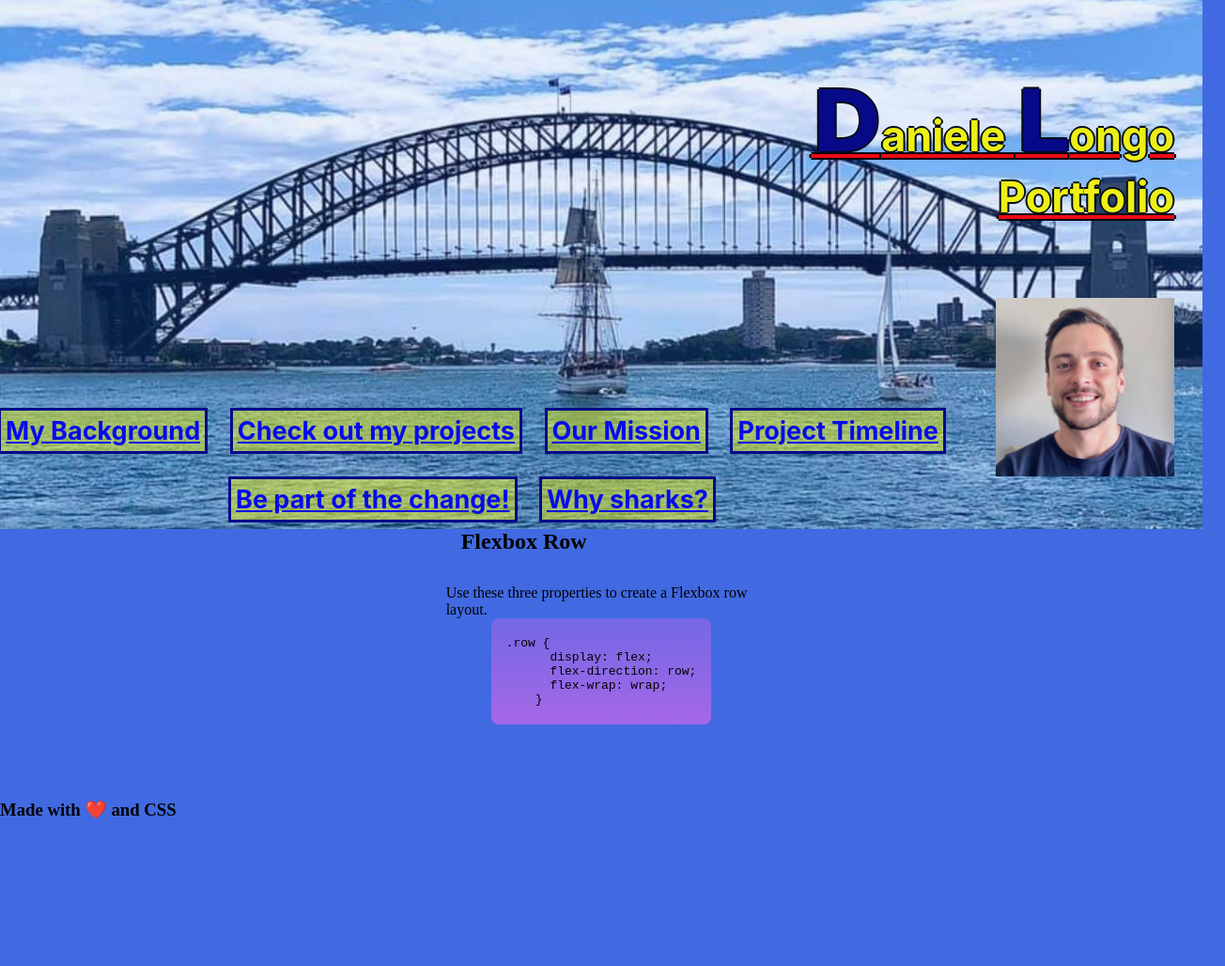
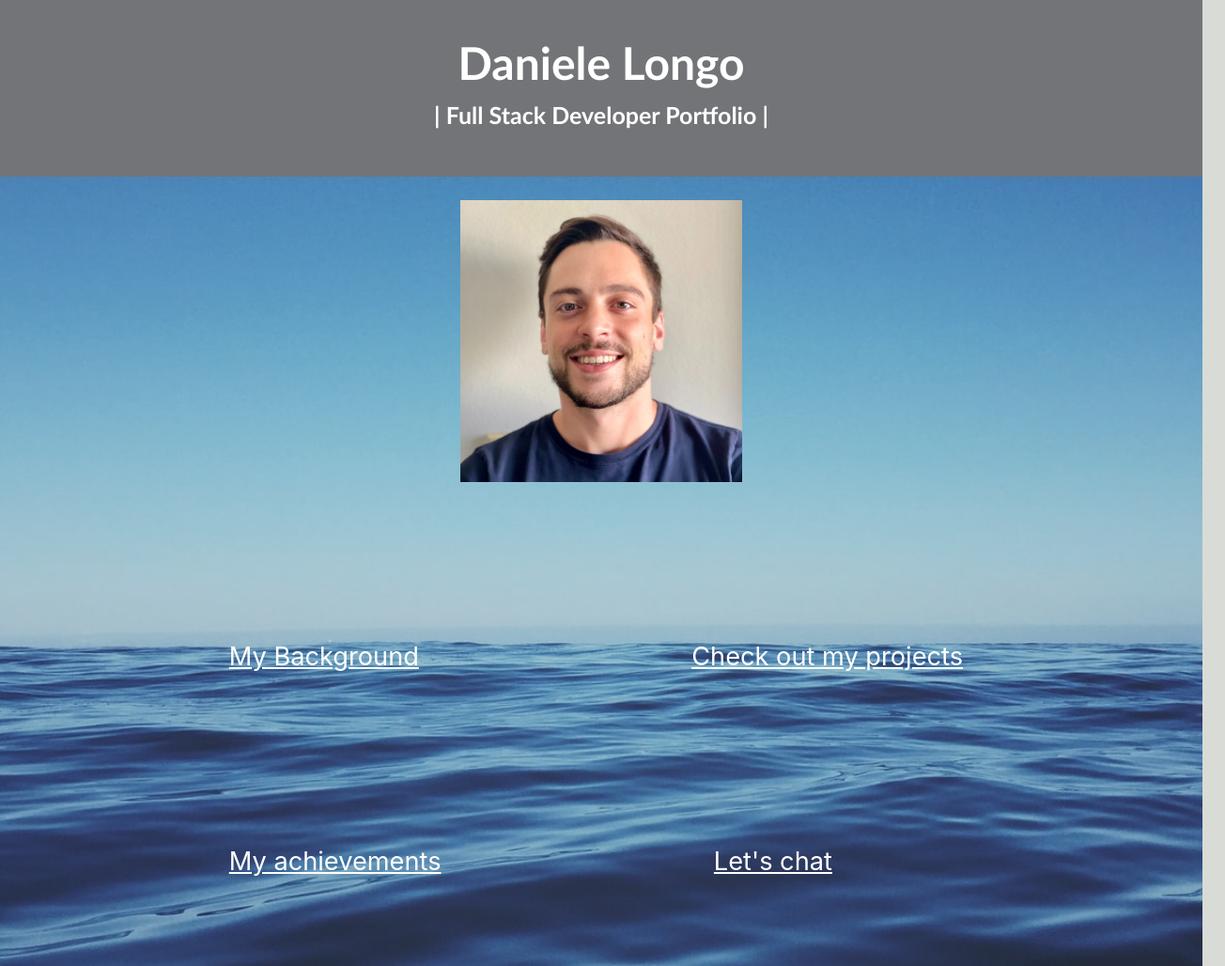
Before and after one commit to LochnessFPV/Dan-Portfolio, a plain HTML site: page index.html in a window 1280 px wide. Shown: the top 1028 px of the page at 94% size, 1304 px wide, since content can reach past the window. Before the commit the page ends 873 px from the top, so only its background shows below. Drawn offline with Linux system fonts and the light colour scheme; a web font is replaced by a local one.

Commit message:
Changed header, included profile pic, added links to nav bar

```diff
--- a/assets/CSS/style.css
+++ b/assets/CSS/style.css
@@ -1,3 +1,4 @@
+
 /* Universal selector Style */
 * {
   box-sizing: border-box;
@@ -7,197 +8,81 @@
 }
 
 /* Body Style */
-
 body {
-    background-color: royalblue;
+  background-color: #d9dcd6;
 }
 
 /* Header and Navigation Styles START */
+header {
+  display: inline-block;
+  top: 0;
+  width: 100%;
+  padding: 3%;
+  font-family: 'Trebuchet MS', 'Lucida Sans Unicode', 'Lucida Grande', 'Lucida Sans', Arial, sans-serif;
+  background: cover;
+  background-color: rgba(84, 84, 91, 0.763);
+  color: #ffffff;
+  text-align: center;
 
-header {
-    width: 100%;
-    min-height: 20%;
-    text-align: right;
-    padding: auto;
-
-    font-family: -apple-system, BlinkMacSystemFont, 'Segoe UI', Roboto, Oxygen, Ubuntu, Cantarell, 'Open Sans', 'Helvetica Neue', sans-serif; color: yellow;
-    text-shadow: -2px 0 black, 0 2px black, 2px 0 black, 0 -2px black;
-}
-
-#harbourBridge {
-    background: url(../IMG/harbourBridge.jpg) no-repeat center;
-    background-size:cover;
-    opacity: 90%;
-    padding-top: 6%;
-    width: auto;
-    min-height: auto;
 }
 
 header h1 {
-    text-align:right;
-    padding-right: 30px;
-    font-size: 45px;
-    text-decoration: underline  red;
-}
-
-header h1 .DLlogo {
-    font-family: 'Corinthia', cursive;
-    font-size: 90px;
-    color: navy;
-    width: 150px;
-    height: 150px;
-    background-color: inherit;
+  font-size: 48px;
 }
 
 header h2 {
-    text-align:right;
-    padding-right: 30px;
-    padding-bottom: 50px;
-    font-size: 45px;
-    text-decoration: underline  red;
+  font-size: 25px;
+  padding: 12px;
+}
+div nav {
+  margin-right: 20px;
+  font-family: 'Gill Sans', 'Gill Sans MT', Calibri, 'Trebuchet MS', sans-serif;
+  font-size: 20px;
+  float: right;
+  padding: 4%;
 }
 
-header nav {
-    padding-top: 120px;
-    padding-bottom: 10px;
+div nav ul {
+  list-style-type: none;
 }
 
-header nav ul {
-    text-align: center;
-    color: rgb(63, 218, 32);
+div nav ul li {
+  display: inline-block;
+  margin-left: 100px;
+  padding: 8%;
+  font-size: 1.7rem;
+  font-family: -apple-system, BlinkMacSystemFont, 'Segoe UI', Roboto, Oxygen, Ubuntu, Cantarell, 'Open Sans', 'Helvetica Neue', sans-serif;
 }
-
-header nav ul li {
-    display: inline-block;
-    font-family: -apple-system, BlinkMacSystemFont, 'Segoe UI', Roboto, Oxygen, Ubuntu, Cantarell, 'Open Sans', 'Helvetica Neue', sans-serif;
-    text-shadow:none;
-    font-weight: bold;
-    outline: 3px solid  navy;
-    margin-top: 30px;
-    margin-right: 25px;
-    padding: 5px;
-    font-size: 27px;
-    background: rgb(251, 251, 0, 0.5);
-    list-style-type:square;
-}
-
 /* Header and Navigation Styles END */
 
-
-/* Utility class Styles */
-.profile-pic {
-    float: right;
-    position: relative;
-    max-width: 250px;
-    max-height: 250px;
-    padding: 30px;
+/* <a> Element Style */
+a {
+  color: #ffffff;
 
 }
 
-/* create our main grid with flexbox, use negative margins to offset the padding on the .card-column class */
-.row {
-    display: flex;
-    flex-wrap: wrap;
-    flex-direction: row;
-    margin-left: -1.5rem;
-    margin-right: -1.5rem;
+/* <p> Element Style */
+p {
+  font-size: 16px;
 }
 
-  .justify-center {
-    justify-content: center;
+/* Hero Style  */
+.hero {
+  display: inline-block;
+  width: 100%;
+  margin-bottom: 5px;
+  background-image: url("../IMG/seaScapeBackground.jpeg");
+  background-size: cover;
+  background-position: center;
 }
 
-  /* using a mobile-first approach, set base column width to be 100% and we'll update it using media queries for larger screen sizes */
-  .card-column {
-    flex: 1 0 100%;
-    padding: 1.5rem;
-    /* when the screen resizes, make it so our columns don't jump in size */
-    transition: flex-basis 500ms linear;
-    margin-bottom: 1.5rem;
+/* Hero Style  */
+.profilePic {
+  float: center;
+  margin: 15px;
+  background-image: url("../IMG/profile-pic.jpeg");
+  background-size: 300px;
+  background-repeat: no-repeat;
+  background-position: center;
+  padding: 160px;
 }
-
-  /* make each code card a flexbox column to align and justify content within it */
-  .code-card {
-    display: flex;
-    flex-direction: column;
-    justify-content: flex-start;
-    min-height: 100%;
-    padding: 2rem;
-    color: var(--heliotrope);
-
-    /* outline is like border, but on the outside of the box instead of inside */
-    outline: 2px dashed var(--gin);
-    outline-offset: -2px;
-    transition: all 0.5s ease-in-out;
-  }
-
-  .code-card .card-header {
-    /* use position and negative margins to move title of card over the card's outline and create an overlap effect */
-    position: relative;
-    margin: -4rem 0 1.5rem 0;
-    padding: 0.5rem 1rem;
-    background-color: var(--outer-space);
-    color: var(--heliotrope);
-    border: 2px solid var(--gin);
-    border-radius: 8px;
-    transition: all 0.5s ease-in-out;
-  }
-
-  /* set an outer and inner drop shadow on the card to create a glowing effect on hover */
-  .code-card:hover,
-  .code-card:hover .card-header {
-    box-shadow: inset 0px 0px 8px var(--heliotrope), 0 0 15px var(--heliotrope);
-  }
-
-  /* each card's code block grows to the height of the largest code block on the page, making each card even in height */
-  .code-card .code-block {
-    flex-grow: 1;
-  }
-
-  .code-card pre {
-    /* set styles to make it so code wraps in <pre> instead of overflowing */
-    white-space: pre-wrap;
-    overflow: auto;
-    tab-size: 4;
-    padding: 1.2rem 1rem;
-    color: var(--gin);
-    border-radius: 8px;
-    /* use linear-gradient() function to create a fading background  */
-    background-image: linear-gradient(
-      rgba(232, 102, 236, 0.3) 0%,
-      rgba(232, 102, 236, 0.6) 100%
-    );
-    display: flex;
-    align-items: center;
-  }
-
-  /* on <pre> click, select all contents so the code is highlighted */
-  .code-card pre:active {
-    user-select: all;
-  }
-
-  /* using a mobile-first approach, use `min-width` values going from narrow -> wide for a responsive design */
-  @media screen and (min-width: 768px) {
-    /* on tablets, set columns to only be 50% of the width and not grow */
-    .card-column {
-      flex: 0 0 50%;
-      max-width: 50%;
-    }
-
-    /* select the last child to grow to full width if it has space to grow */
-    .card-column:last-child {
-      flex-grow: 1;
-    }
-  }
-
-  /* media query for larger screens */
-  @media screen and (min-width: 992px) {
-    header {
-      width: 75%;
-    }
-
-    .card-column {
-      flex: 0 0 33.333%;
-      max-width: 33.333%;
-    }
-  }
--- a/index.html
+++ b/index.html
@@ -3,74 +3,51 @@
 <head>
   <!-- Meta section -->
   <meta charset="UTF-8">
-    <meta http-equiv="X-UA-Compatible" content="IE=edge">
+  <!-- <meta http-equiv="X-UA-Compatible" content="IE=edge"> -->
   <meta name="viewport" content="width=device-width, initial-scale=1.0">
   <!-- Link section -->
   <link rel="stylesheet" href="./assets/CSS/reset.css" />
   <link rel="stylesheet" href="./assets/CSS/style.css">
-    <!-- Link to Custom Fonts-->
+  <!-- Link to Custom Fonts -->
   <link rel="preconnect" href="https://fonts.googleapis.com">
   <link rel="preconnect" href="https://fonts.gstatic.com" crossorigin>
-    <link href="https://fonts.googleapis.com/css2?family=Corinthia:wght@700&display=swap" rel="stylesheet">
+  <link href="https://fonts.googleapis.com/css2?family=Fuzzy+Bubbles:wght@700&display=swap" rel="stylesheet">
+</head>
 
-    <title>Dan Portfolio</title>
-</head>
 <body>
-    <!-- HEADER -->
-    <header id="harbourBridge">
+  <header>
+  <h1>
+       <!-- Portfolio's name -->
+      Daniele Longo
+  </h1>
+  <h2>
+      | Full Stack Developer Portfolio |
+  </h2>
 
-        <h1><span class="DLlogo">D</span>aniele <span class="DLlogo">L</span>ongo</h1>
-        <h2> Portfolio</h2>
-        <img src="./assets/IMG/profile-pic.jpeg" alt= "Daniele Longo profile picture" class="profile-pic"/>
+  </header>
+
+  <!-- Hero section -->
+  <div class="hero">
+  <div class="profilePic"></div>
+
+  <!-- Navigation links to sections -->
   <nav>
     <ul>
         <li>
-                    <a href="my-background">My Background</a>
+            <a href="#my-background">My Background</a>
         </li>
         <li>
-                    <a href="my-projects">Check out my projects</a>
+            <a href="#my-projects">Check out my projects</a>
         </li>
         <li>
-                    <a href="#our-mission">Our Mission</a>
+            <a href="#Achievements">My achievements</a>
         </li>
         <li>
-                    <a href="project-timeline">Project Timeline</a>
+            <a href="#contacts">Let's chat</a>
         </li>
-                <li>
-                    <a href="community"> Be part of the change!</a>
-                </li>
-                <li>
-                    <a href="why-sharks">Why sharks?</a>
-                </li>
-
     </ul>
   </nav>
-    </header>
-
-    <main>
-        <section class="row justify-center">
-          <div class="card-column">
-            <figure class="card code-card">
-              <h2 class="card-header">Flexbox Row</h2>
-              <div class="card-body">
-                <p>Use these three properties to create a Flexbox row layout.</p>
 </div>
-              <!-- with the <pre> element, it counts all spaces literally, so proper code indentation cannot be applied in this case -->
-              <pre class="code-block"><code>.row {
-      display: flex;
-      flex-direction: row;
-      flex-wrap: wrap;
-    }</code></pre>
-            </figure>
-          </div>
-        </section>
-      </main>
-
-      <footer>
-        <h3>Made with <span role="img" aria-label="heart">❤️</span> and CSS</h3>
-      </footer>
 
 
-    <!-- MAIN BODY -->
 </body>
-</html>
```
Also changed, not shown: assets/IMG/seaScapeBackground.jpeg (added), 1 other file. Lines whose indentation alone changed are shown as unchanged.
